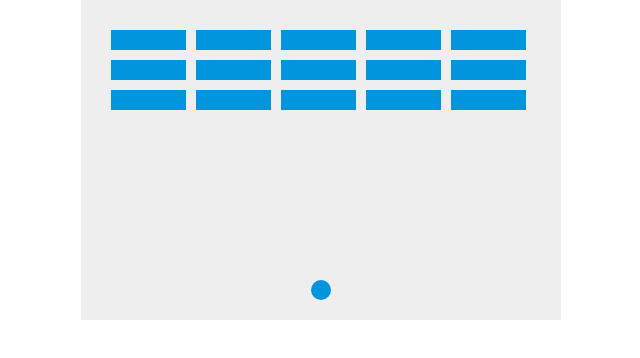
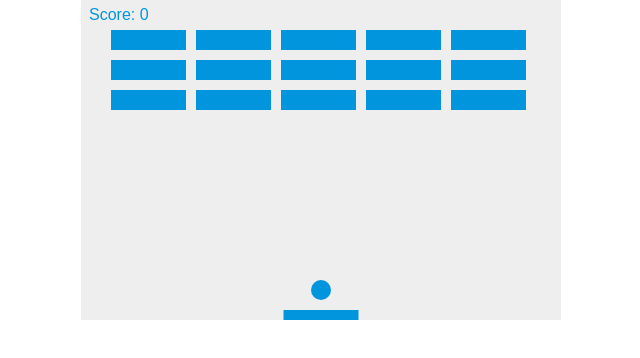
Before and after one commit to Mikael-Kolehmainen/2D-breakout-game, a React (Create React App) app in the folder client/: page / in a window 1280 px wide. Shown: the top 358 px of the page, without its empty margins (319-959 px from the left). Built offline with nearby package versions, Linux system fonts and the light colour scheme.

Commit message:
Added collision detection

```diff
--- a/client/src/App.js
+++ b/client/src/App.js
@@ -5,27 +5,41 @@ import Bricks from "./components/Bricks";
 import { CANVAS } from "./const";
 import "./styles/main.css";
 import Paddle from "./components/Paddle";
+import UIText from "./components/UIText";
 
 // TODO:
 // Create Brick class and use in Bricks
-// Make classes global to replace global variables
+// Get game to work then clean the code
+// Leaderboard
+  // Ability to save score with initials
+  // Leaderboard is shown below game
+// Add jsdoc to code
 
 function App() {
+  // BRICKS LAYOUT
+  const bricksLayout = new Bricks(3, 5, 75, 20, 10, 30, 30);
+  // BALL
   const ballX = CANVAS.width / 2;
   const ballY = CANVAS.height - 30;
+  const ballDX = 2;
+  let ballDY = 2;
+  // PADDLE
   const paddleWidth = 75;
   const paddleX = (CANVAS.width - paddleWidth) / 2;
-
+  // SCORE
+  let score = 0;
 
   const draw = (ctx, frameCount) => {
     ctx.clearRect(0, 0, ctx.canvas.width, ctx.canvas.height);
     drawBricks(ctx);
     drawBall(ctx);
     drawPaddle(ctx);
+    drawScore(ctx);
+    collisionDetection();
   };
 
   const drawBricks = (ctx) => {
-    const bricksLayout = new Bricks(ctx, 3, 5, 75, 20, 10, 30, 30);
+    bricksLayout.ctx = ctx;
     bricksLayout.draw();
   };
 
@@ -35,9 +49,34 @@ function App() {
   };
 
   const drawPaddle = (ctx) => {
-    const paddle = new Paddle(ctx, );
+    const paddle = new Paddle(ctx, paddleX, 10, paddleWidth);
     paddle.draw();
   };
+
+  const drawScore = (ctx) => {
+    const scoreText = new UIText(ctx, "Score: " + score, "16px Arial", "#0095DD", 8, 20);
+    scoreText.draw();
+  };
+
+  const collisionDetection = () => {
+    for(let column = 0; column < bricksLayout.columnCount; column++) {
+      for(let row = 0; row < bricksLayout.rowCount; row++) {
+        let brick = bricksLayout.bricks[column][row];
+        if(brick.status === 1) {
+          if(ballX > brick.x && ballX < brick.x + bricksLayout.width
+            && ballY > brick.y && ballY < brick.y + bricksLayout.height) {
+            ballDY = -ballDY;
+            brick.status = 0;
+            score++;
+            if(score === bricksLayout.rowCount * bricksLayout.columnCount) {
+              alert("YOU WIN, CONGRATS!");
+              document.location.reload();
+            }
+          }
+        }
+      }
+    }
+  }
 
   return <Canvas draw={draw} />
 }
--- a/client/src/components/Bricks.js
+++ b/client/src/components/Bricks.js
@@ -1,6 +1,6 @@
 export default class Bricks {
-  constructor(ctx, columnCount, rowCount, width, height, padding, offsetLeft, offsetTop) {
-    this.ctx = ctx;
+  constructor(columnCount, rowCount, width, height, padding, offsetLeft, offsetTop) {
+    this.ctx = null;
     this.columnCount = columnCount;
     this.rowCount = rowCount;
     this.width = width;
--- /dev/null
+++ b/client/src/components/UIText.js
@@ -0,0 +1,16 @@
+export default class UIText {
+  constructor(ctx, text, font, color, x, y) {
+    this.ctx = ctx;
+    this.text = text;
+    this.font = font;
+    this.color = color;
+    this.x = x;
+    this.y = y;
+  }
+
+  draw() {
+    this.ctx.font = this.font;
+    this.ctx.fillStyle = this.color;
+    this.ctx.fillText(this.text, this.x, this.y);
+  }
+}
```
